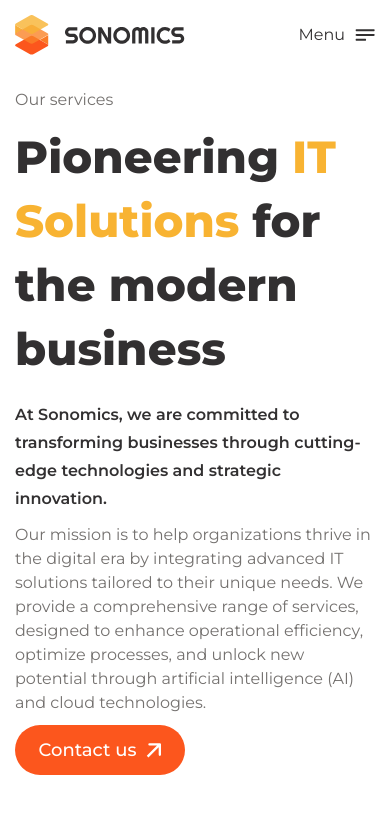
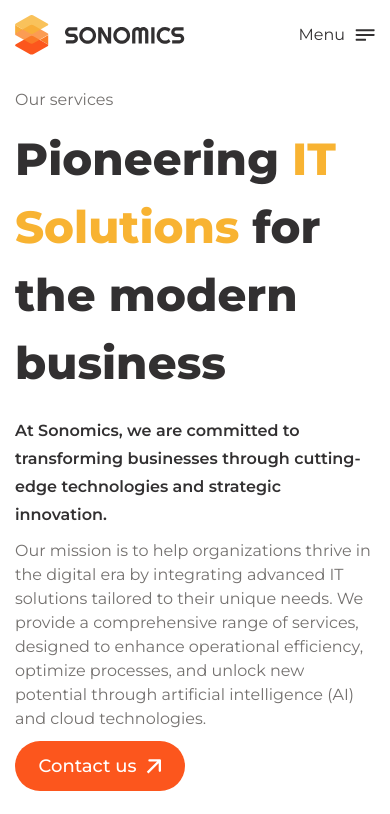
Before and after one commit to skabanets/sonomics, a React (Vite) app: page /services in a window 390 px wide. Shown: the top 814 px of the page. Built offline with nearby package versions, Linux system fonts and the light colour scheme; no server answers.

Commit message:
Add tablet styles for the ServicesCaseStudy section

```diff
--- a/src/index.css
+++ b/src/index.css
@@ -172,11 +172,11 @@ main {
 }
 
 h1 {
-  @apply text-[45px] font-extrabold leading-[64px] transition sm-max:text-[35px] md:text-[70px] md:leading-[92px];
+  @apply text-[45px] font-extrabold leading-[68px] transition sm-max:text-[35px] sm-max:leading-[52px] md:text-[52px] md:leading-[78px] lg:text-[70px] lg:leading-[92px];
 }
 
 h2 {
-  @apply text-[34px] font-extrabold leading-[48px] transition sm-max:text-[30px] md:text-[40px] md:leading-[54px];
+  @apply text-[34px] font-extrabold leading-[48px] transition sm-max:text-[30px] sm-max:leading-[42px] md:text-[40px] md:leading-[54px];
 }
 
 h3 {
@@ -289,7 +289,7 @@ textarea:-webkit-autofill:focus {
 }
 
 .our-services-bg {
-  @apply bg-[length:390px_486px] bg-[position:bottom_0_left_0] bg-no-repeat md:bg-[length:508px_633px] md:bg-[position:bottom_0_right_calc(50%-345px)];
+  @apply bg-[length:390px_486px] bg-[position:bottom_0_left_0] bg-no-repeat md:bg-[length:300px_400px] md:bg-[position:bottom_0_right_calc(50%-250px)] lg:bg-[length:508px_633px] lg:bg-[position:bottom_0_right_calc(50%-345px)];
   background-image: url("./assets/images/services/our-services_desk@1x.webp");
 }
 
@@ -298,7 +298,7 @@ textarea:-webkit-autofill:focus {
   background-image: url("./assets/images/services/parallax_desk@1x.webp");
 }
 .services-case-study {
-  @apply relative before:absolute before:left-1/2 before:top-[-50px] before:h-[1px] before:w-full before:max-w-[1280px] before:-translate-x-1/2 before:bg-mainTextColor after:mt-[15px] after:block after:h-[300px] after:w-full after:rounded-[20px] after:bg-cover after:bg-[position:center_0] after:bg-no-repeat after:content-[''] md:before:top-[-80px] md:after:mt-[25px] md:after:h-[486px];
+  @apply relative before:absolute before:left-1/2 before:top-[-50px] before:h-[1px] before:w-full before:max-w-[1280px] before:-translate-x-1/2 before:bg-mainTextColor after:mt-[15px] after:block after:h-[300px] after:w-full after:rounded-[20px] after:bg-cover after:bg-[position:center_0] after:bg-no-repeat md:before:top-[-50px] md:after:mt-[25px] md:after:h-[486px] lg:before:top-[-80px];
 }
 .services-case-study::after {
   background-image: var(--services-case-study-bg-image1x);
--- a/src/sections/Services/common/ServicesCaseStudy.tsx
+++ b/src/sections/Services/common/ServicesCaseStudy.tsx
@@ -20,7 +20,7 @@ export const ServicesCaseStudy = ({ caseStudy }: ServicesCaseStudyProps) => {
 
   return (
     <section
-      className="bg-blackBgColor py-[50px] md:py-[80px]"
+      className="bg-blackBgColor py-[50px] lg:py-[80px]"
       style={
         {
           "--services-case-study-bg-image1x": `url(${img})`,
```
